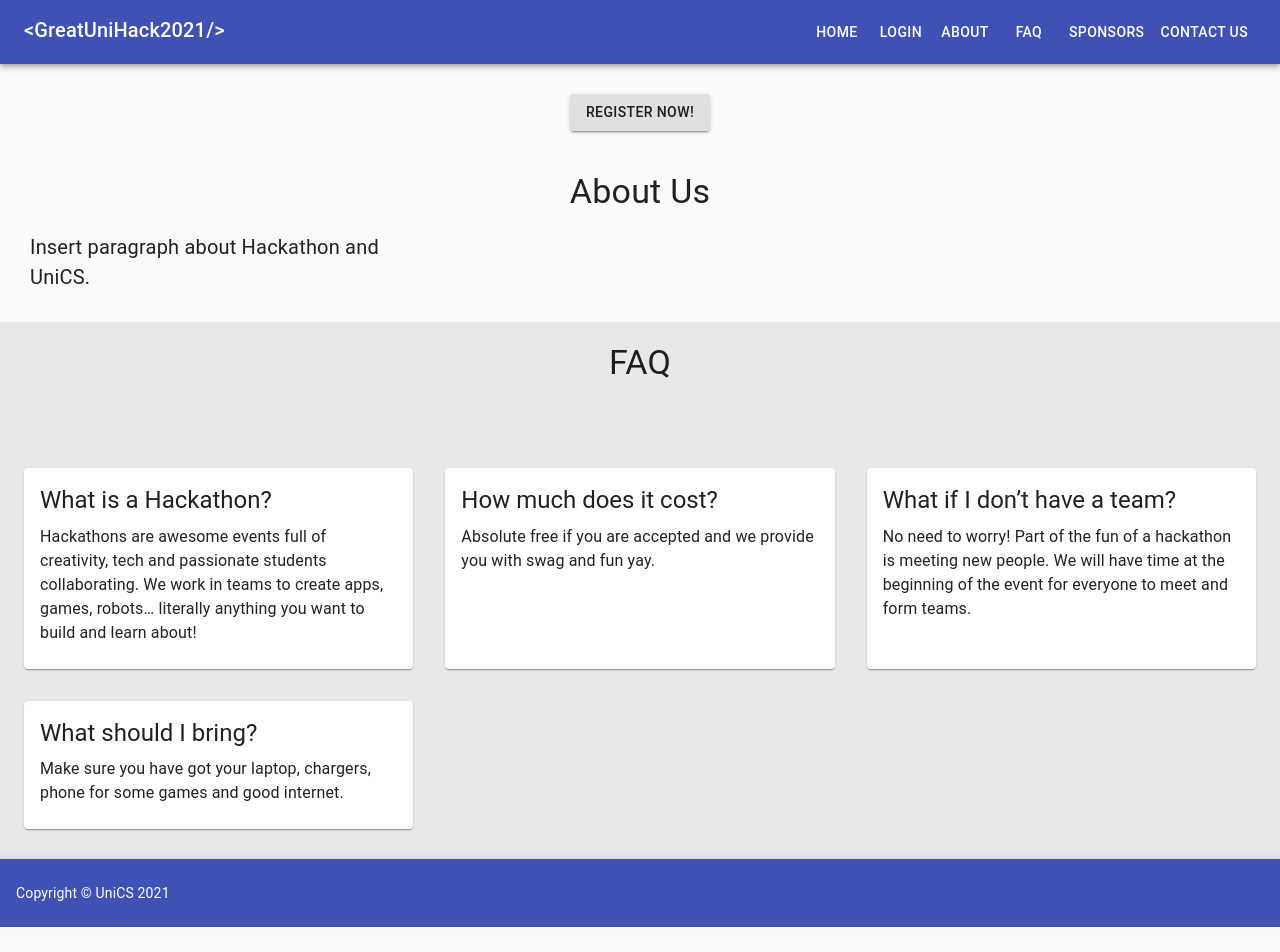
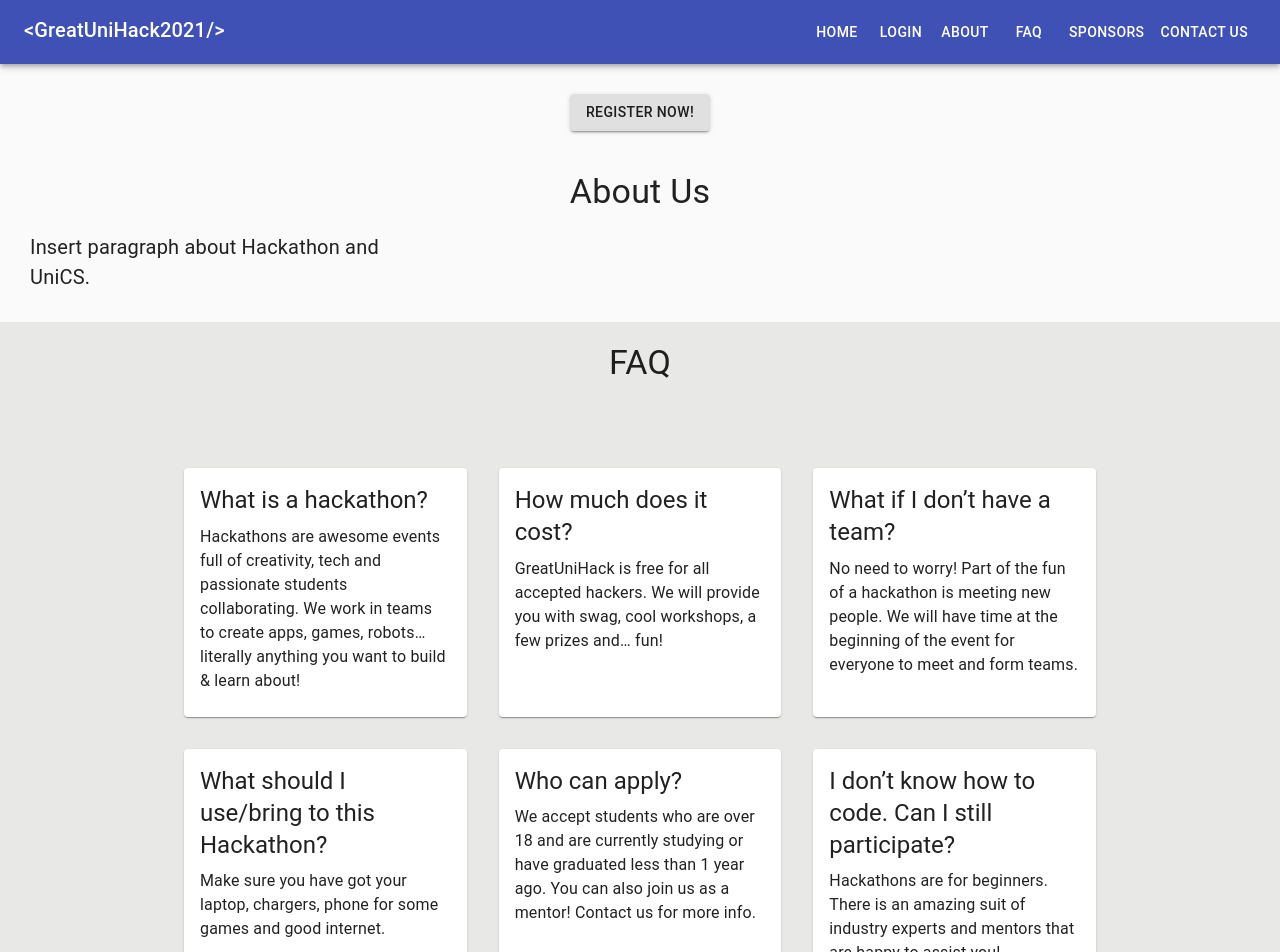
Before and after one commit to greatunihack/2021-greatunihack, a React (Create React App) app: page / in a window 1280 px wide. Shown: the top 952 px of the page. Before the commit the page ends 927 px from the top, so only its background shows below. Built offline with nearby package versions, Linux system fonts and the light colour scheme.

Commit message:
create faqdata file to dynamically add questions to faq

```diff
--- a/src/components/landing/FAQ.tsx
+++ b/src/components/landing/FAQ.tsx
@@ -6,7 +6,7 @@ import {
   Container,
 } from "@material-ui/core";
 import { makeStyles } from "@material-ui/core/styles";
-
+import FAQData from "./FAQData";
 const useStyles = makeStyles((theme) => ({
   root: {
     backgroundColor: "#e8e8e6",
@@ -35,63 +35,20 @@ export default function FAQ() {
       <Typography variant="h4" align="center" style={{ padding: "20px" }}>
         FAQ
       </Typography>
-      <Container className={classes.cardGrid}>
+      <Container className={classes.cardGrid} maxWidth="md">
         <Grid container spacing={4}>
-          <Grid item xs={12} sm={6} md={4}>
+          {FAQData.map((data, index) => (
+            <Grid item key={index} xs={12} sm={6} md={4}>
               <Card className={classes.card}>
                 <CardContent className={classes.CardContent}>
                   <Typography gutterBottom variant="h5">
-                  What is a Hackathon?
+                    {data.question}
                   </Typography>
-                <Typography>
-                  Hackathons are awesome events full of creativity, tech and
-                  passionate students collaborating. We work in teams to create
-                  apps, games, robots… literally anything you want to build and
-                  learn about!
-                </Typography>
+                  <Typography>{data.answer}</Typography>
                 </CardContent>
               </Card>
             </Grid>
-          <Grid item xs={12} sm={6} md={4}>
-            <Card className={classes.card}>
-              <CardContent className={classes.CardContent}>
-                <Typography gutterBottom variant="h5">
-                  How much does it cost?
-                </Typography>
-                <Typography>
-                  Absolute free if you are accepted and we provide you with swag
-                  and fun yay.
-                </Typography>
-              </CardContent>
-            </Card>
-          </Grid>
-          <Grid item xs={12} sm={6} md={4}>
-            <Card className={classes.card}>
-              <CardContent className={classes.CardContent}>
-                <Typography gutterBottom variant="h5">
-                  What if I don’t have a team?
-                </Typography>
-                <Typography>
-                  No need to worry! Part of the fun of a hackathon is meeting
-                  new people. We will have time at the beginning of the event
-                  for everyone to meet and form teams.
-                </Typography>
-              </CardContent>
-            </Card>
-          </Grid>
-          <Grid item xs={12} sm={6} md={4}>
-            <Card className={classes.card}>
-              <CardContent className={classes.CardContent}>
-                <Typography gutterBottom variant="h5">
-                  What should I bring?
-                </Typography>
-                <Typography>
-                  Make sure you have got your laptop, chargers, phone for some
-                  games and good internet.
-                </Typography>
-              </CardContent>
-            </Card>
-          </Grid>
+          ))}
         </Grid>
       </Container>
     </div>
--- /dev/null
+++ b/src/components/landing/FAQData.tsx
@@ -0,0 +1,49 @@
+interface questions {
+  question: string;
+  answer: string;
+}
+
+const FAQData: questions[] = [
+  {
+    question: "What is a hackathon?",
+    answer:
+      "Hackathons are awesome events full of creativity, tech and passionate students collaborating. We work in teams to create apps, games, robots… literally anything you want to build & learn about!",
+  },
+  {
+    question: "How much does it cost?",
+    answer:
+      "GreatUniHack is free for all accepted hackers. We will provide you with swag, cool workshops, a few prizes and… fun!",
+  },
+  {
+    question: "What if I don’t have a team?",
+    answer:
+      "No need to worry! Part of the fun of a hackathon is meeting new people. We will have time at the beginning of the event for everyone to meet and form teams.",
+  },
+  {
+    question: "What should I use/bring to this Hackathon?",
+    answer:
+      "Make sure you have got your laptop, chargers, phone for some games and good internet.",
+  },
+  {
+    question: "Who can apply?",
+    answer:
+      "We accept students who are over 18 and are currently studying or have graduated less than 1 year ago. You can also join us as a mentor! Contact us for more info.",
+  },
+  {
+    question: "I don’t know how to code. Can I still participate?",
+    answer:
+      "Hackathons are for beginners. There is an amazing suit of industry experts and mentors that are happy to assist you!",
+  },
+  {
+    question: "What can I expect from GreatUniHack?",
+    answer:
+      "An entire weekend of great company, good entertainment and plenty of swag! We’ll also have a tons of mentors & loads of assistance. This year, we have an elemental theme with lots of entertainment surrounding this.",
+  },
+  {
+    question: "Who owns my IP rights, code and idea?",
+    answer:
+      "You own all the rights to your intellectual property. We won’t claim any right over anything made during this event.",
+  },
+];
+
+export default FAQData;
```
Lines whose indentation alone changed are shown as unchanged.
